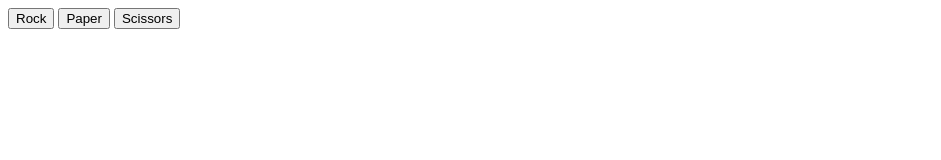
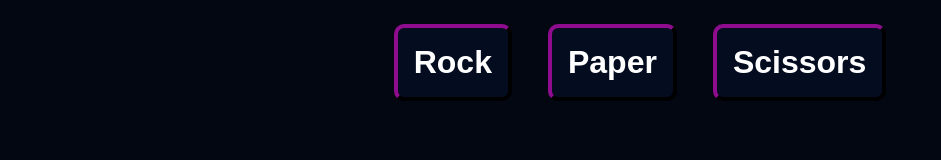
Before and after one commit to Chaostastic/odin-rock-paper-scissors, a plain HTML site: page index.html in a window 1280 px wide. Shown: the whole page, without its empty margins (0-941 px from the left). Drawn offline with Linux system fonts and the light colour scheme.

Commit message:
Make pretty

```diff
--- a/index.html
+++ b/index.html
@@ -7,8 +7,8 @@
         <link rel="stylesheet" href="stylesheet.css">
     </head>
     <body>
-        <button id="rock">Rock</button>
-        <button id="paper">Paper</button>
-        <button id="scissors">Scissors</button>
+        <button id="rock" class="choice-button">Rock</button>
+        <button id="paper" class="choice-button">Paper</button>
+        <button id="scissors" class="choice-button">Scissors</button>
     </body>
 </html>
--- a/stylesheet.css
+++ b/stylesheet.css
@@ -0,0 +1,16 @@
+body {
+    text-align: center;
+    background-color: rgb(2, 7, 17);
+}
+
+.choice-button {
+    color: white;
+    font-weight: 600;
+    background-color: rgb(4, 13, 32);
+    font-size: 32px;
+    margin: 16px;
+    padding: 16px;
+    border-color: rgb(59, 5, 59);
+    border-width: 4px;
+    border-radius: 10px;
+}
```
